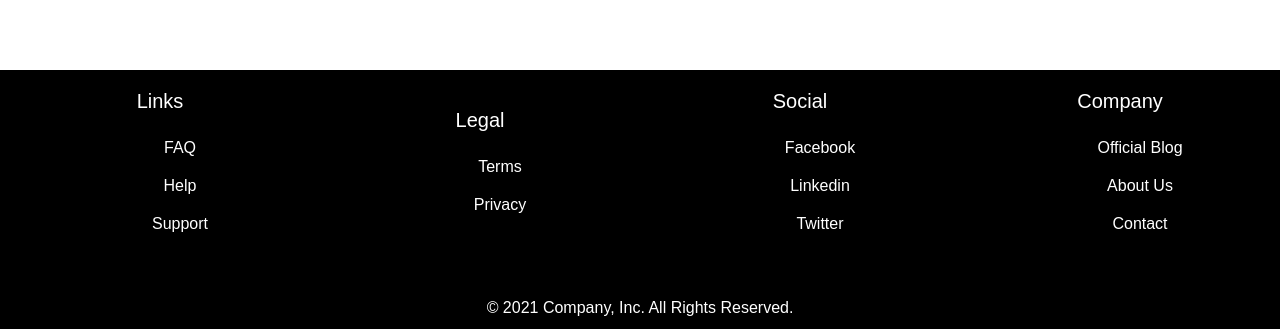
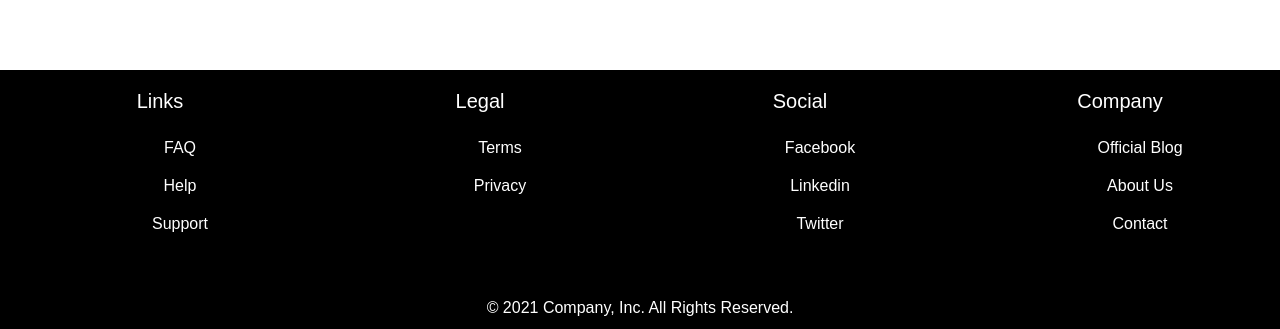
Before and after one commit to heatkoemnak/my-app, a React (Create React App) app: page / in a window 1280 px wide. Shown: the part 2128-2457 px from the top of the page. Built offline with nearby package versions, Linux system fonts and the light colour scheme; no server answers.

Commit message:
committed

```diff
--- a/src/Section/Footer/footer.css
+++ b/src/Section/Footer/footer.css
@@ -17,15 +17,11 @@ footer {
 }
 .wrap1 {
   display: flex;
-  flex-direction: row;
-  align-items: center;
   width: 100%;
 }
 .link-wrap {
   display: flex;
   flex-direction: column;
-  align-items: center;
-  justify-content: center;
   width: 100%;
   padding: 20px;
 }
@@ -40,7 +36,6 @@ footer {
   list-style: none;
   display: flex;
   flex-direction: column;
-  align-items: left;
   justify-content: center;
   gap: 10px;
 }
```
